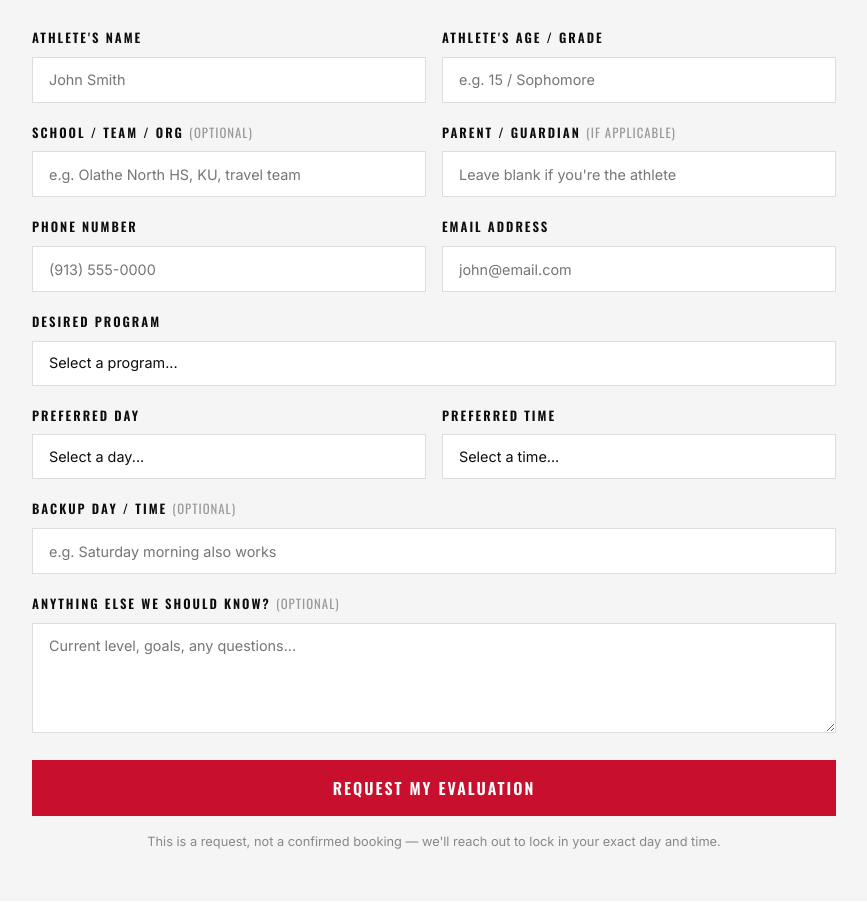
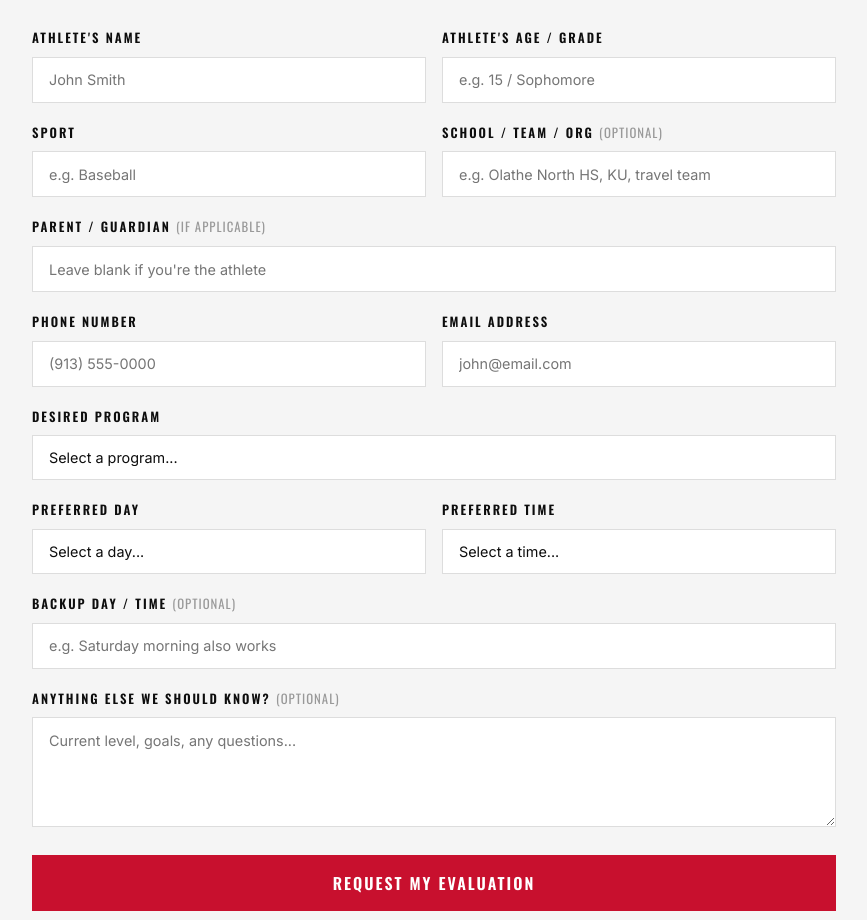
Before and after one commit to bjatwell21/top-flight-performance, a plain HTML site: page booking.html in a window 1280 px wide. Shown: the part 1240-2160 px from the top of the page, without its empty margins (206-1073 px from the left). Drawn offline with nearby package versions, Linux system fonts and the light colour scheme.

Commit message:
Add a sport field to the booking form
A required free-text input, so an athlete can name whatever they play
rather than picking from a fixed list. It pairs with School / Team / Org
in one row; Parent / Guardian moves to full width below.

Co-Authored-By: Claude Opus 5 <noreply@anthropic.com>

```diff
--- a/booking.html
+++ b/booking.html
@@ -581,13 +581,18 @@
 
           <div class="form-row">
             <div class="form-group">
+              <label for="sport">Sport</label>
+              <input type="text" id="sport" name="sport" placeholder="e.g. Baseball" required />
+            </div>
+            <div class="form-group">
               <label for="organization">School / Team / Org <span class="form-optional">(optional)</span></label>
               <input type="text" id="organization" name="organization" placeholder="e.g. Olathe North HS, KU, travel team" />
             </div>
-            <div class="form-group">
-              <label for="parentName">Parent / Guardian <span class="form-optional">(if applicable)</span></label>
-              <input type="text" id="parentName" name="parentName" placeholder="Leave blank if you're the athlete" />
-            </div>
+          </div>
+
+          <div class="form-group">
+            <label for="parentName">Parent / Guardian <span class="form-optional">(if applicable)</span></label>
+            <input type="text" id="parentName" name="parentName" placeholder="Leave blank if you're the athlete" />
           </div>
 
           <div class="form-row">
```
